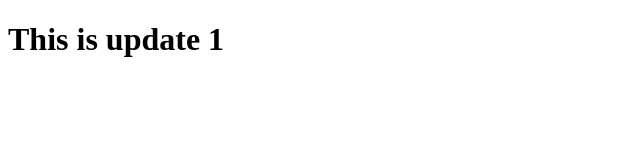
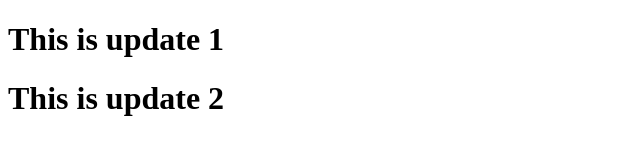
Before and after one commit to rajimicheal/practcieofgit2, a plain HTML site: page index.html in a window 1280 px wide. Shown: the whole page, without its empty margins (0-640 px from the left). Drawn offline with Linux system fonts and the light colour scheme.

Commit message:
Second Update

```diff
--- a/index.html
+++ b/index.html
@@ -7,5 +7,6 @@
 </head>
 <body>
     <h1>This is update 1</h1>
+    <h1>This is update 2</h1>
 </body>
 </html>
```
